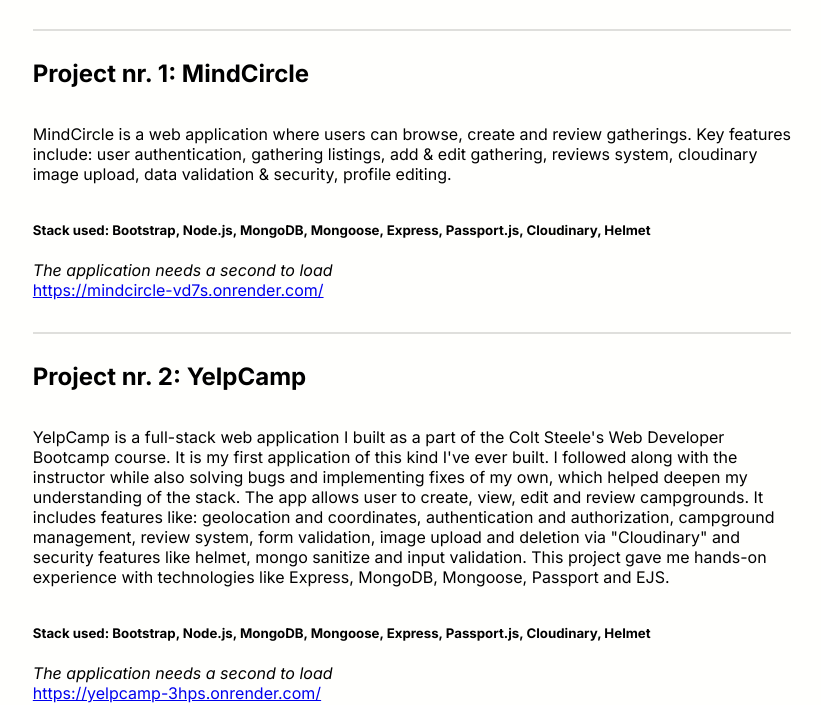
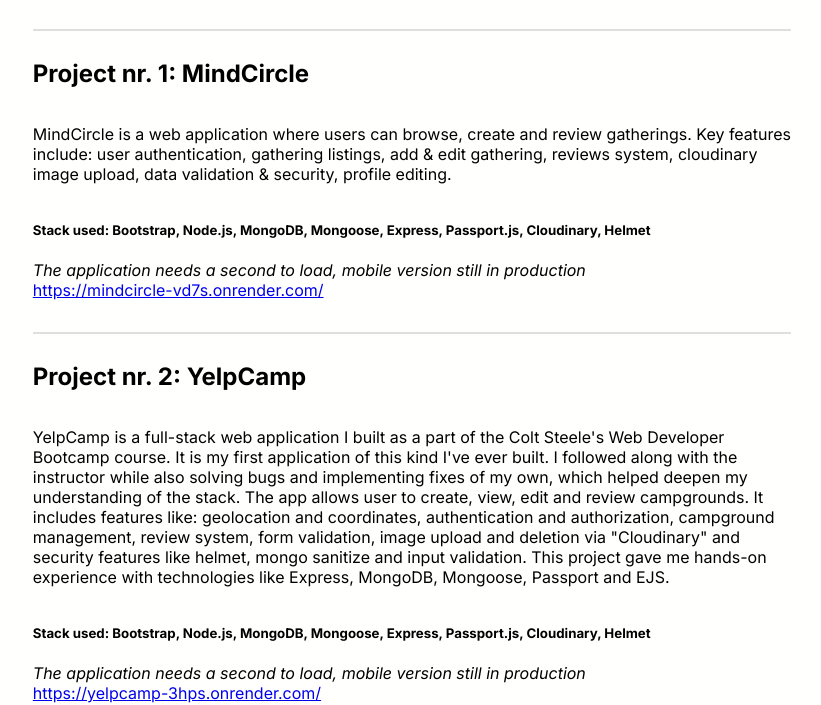
Before and after one commit to jzachariasz/portfolio, a plain HTML site: page index.html in a window 1280 px wide. Shown: the part 113-818 px from the top of the page, without its empty margins (228-1049 px from the left). Drawn offline with Linux system fonts and the light colour scheme.

Commit message:
Added some info

```diff
--- a/index.html
+++ b/index.html
@@ -18,7 +18,7 @@
             cloudinary image upload, data validation & security, profile editing.
         </p>
         <h5>Stack used: Bootstrap, Node.js, MongoDB, Mongoose, Express, Passport.js, Cloudinary, Helmet</h5>
-        <i>The application needs a second to load</i>
+        <i>The application needs a second to load, mobile version still in production</i>
         <a href="https://mindcircle-vd7s.onrender.com/">https://mindcircle-vd7s.onrender.com/</a>
     </div>
     <hr>
@@ -33,7 +33,7 @@
             This project gave me hands-on experience with technologies like Express, MongoDB, Mongoose, Passport and EJS.
         </p>
         <h5>Stack used: Bootstrap, Node.js, MongoDB, Mongoose, Express, Passport.js, Cloudinary, Helmet</h5>
-        <i>The application needs a second to load</i>
+        <i>The application needs a second to load, mobile version still in production</i>
         <a href="https://yelpcamp-3hps.onrender.com/">https://yelpcamp-3hps.onrender.com/</a>
     </div>
     <hr>
```
